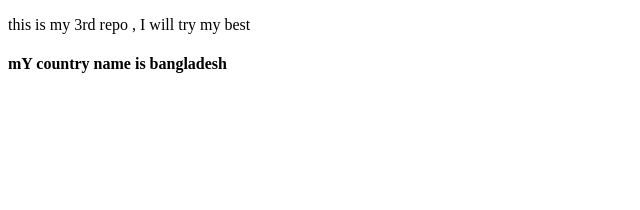
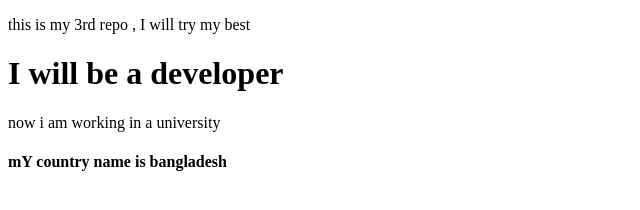
Before and after one commit to BEBACK100/my-3rd-repo, a plain HTML site: page index.html in a window 1280 px wide. Shown: the whole page, without its empty margins (0-640 px from the left). Drawn offline with Linux system fonts and the light colour scheme.

Commit message:
my commit

```diff
--- a/index.html
+++ b/index.html
@@ -8,6 +8,8 @@
 </head>
 <body>
     <p>this is my 3rd repo , I will  try my best</p>
+    <h1>I will be a developer</h1>
+    <p>now i am working in a university</p>
     <h4>mY country name is bangladesh</h4>
 
 </body>
```
